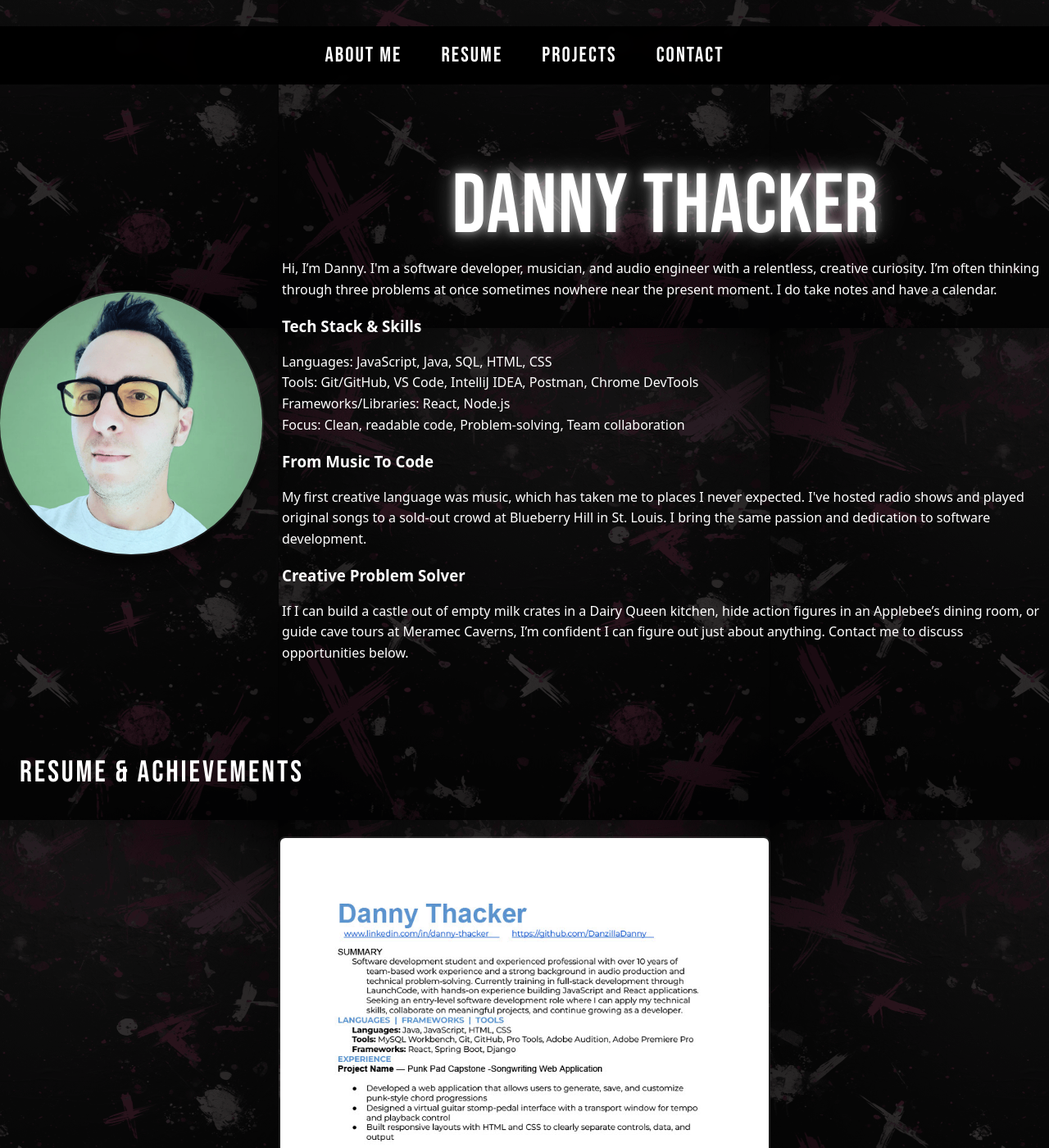
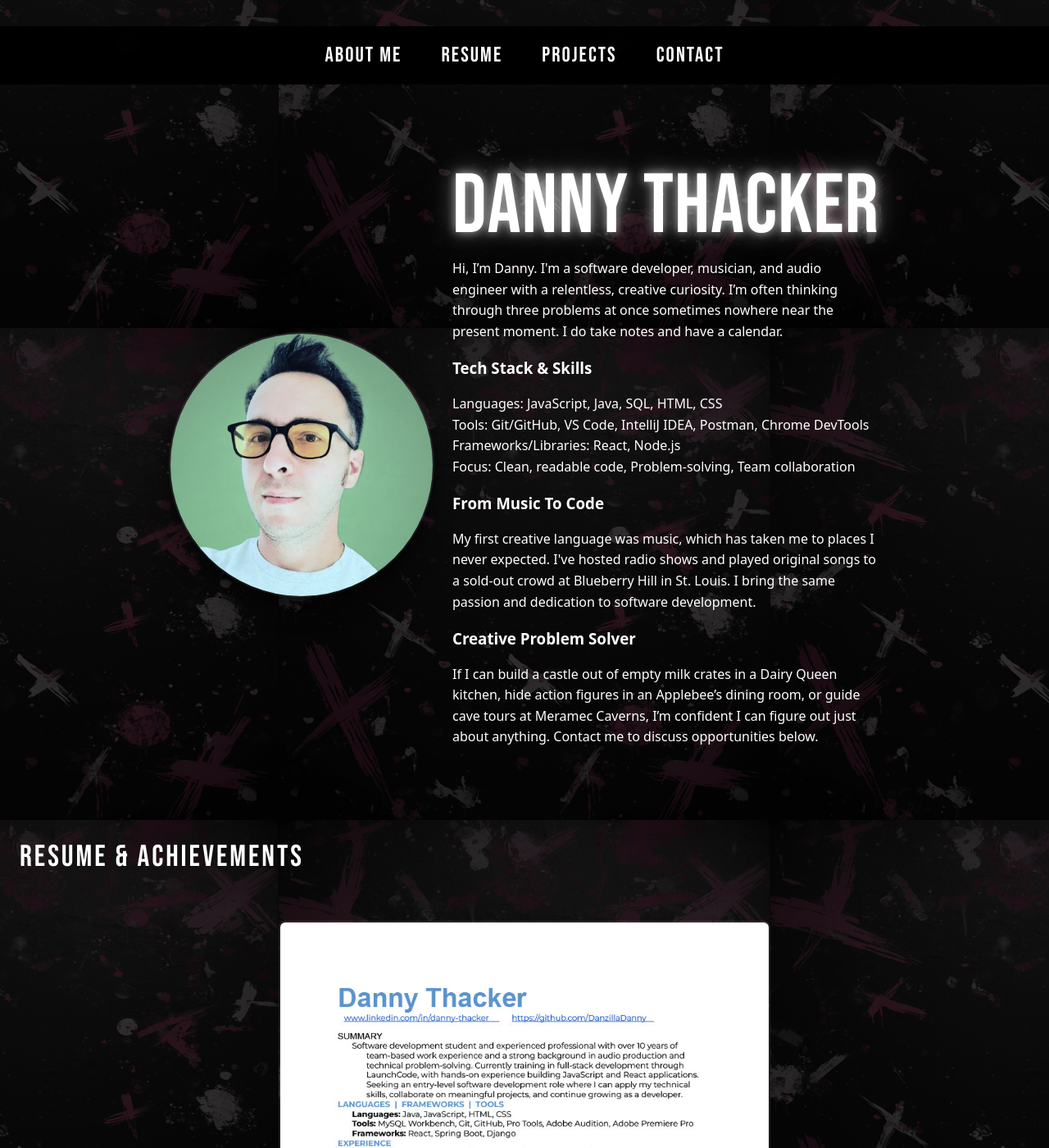
Before and after one commit to DanzillaDanny/DanzillaDanny.github.io, a Jekyll site: the page built from index.md, in a window 1280 px wide and 1400 px high. Shown: the whole window at 82% size. Built offline with Jekyll 4.4.1, drawn with Linux system fonts in a browser that asks for light colours.

Commit message:
formatting margins

```diff
--- a/assets/index.css
+++ b/assets/index.css
@@ -159,7 +159,7 @@ body::before {
 }
 
 .hero-text {
-    flex: 1;
+    flex: 0 1 520px;
     min-width: 280px;
 }
 
@@ -213,6 +213,7 @@ body::before {
 
 .section p a,
 .section li a {
+  margin: auto;
   font-family: -apple-system, BlinkMacSystemFont, 'Segoe UI', Roboto, 'Helvetica Neue', Arial, sans-serif;
   font-style: italic;
   font-size: 0.95rem;
```
